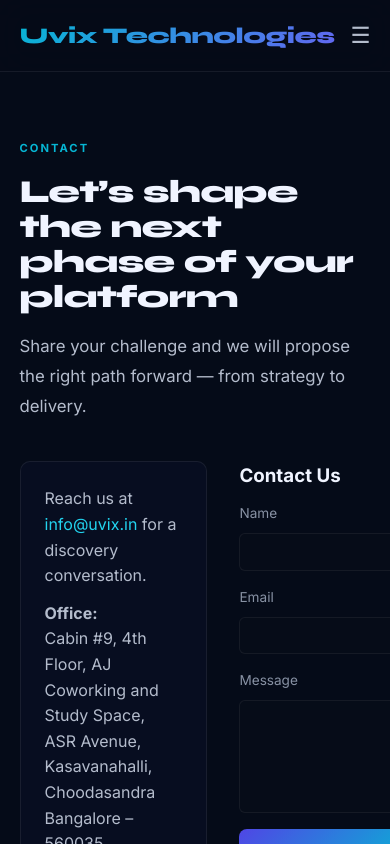
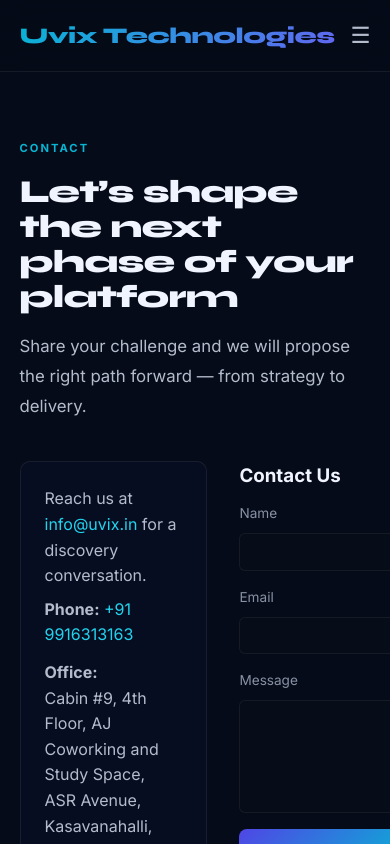
Before and after one commit to nitishbhardwajid-beep/Uvix, a Next.js app: page /contact in a window 390 px wide. Shown: the top 844 px of the page. Built offline with nearby package versions, Linux system fonts and the light colour scheme.

Commit message:
Show phone number on main contact page

```diff
--- a/app/contact/page.js
+++ b/app/contact/page.js
@@ -18,6 +18,7 @@
         <div className="contact-layout" style={{ display: 'grid', gridTemplateColumns: '1fr 420px', gap: '2rem', alignItems: 'start' }}>
           <div className="contact-card">
             <p>Reach us at <a href={`mailto:${contactDetails.email}`}>{contactDetails.email}</a> for a discovery conversation.</p>
+            <p style={{ marginTop: '0.5rem' }}><strong>Phone:</strong> <a href={`tel:${contactDetails.phone}`}>{contactDetails.phone}</a></p>
             <p style={{ marginTop: '0.75rem', whiteSpace: 'pre-line' }}><strong>Office:</strong><br />{contactDetails.address}</p>
             <p style={{ marginTop: '1rem' }}>Prefer a meeting? Book a free 30-minute discovery call and we'll prepare a short technical proposal.</p>
             <div className="cta-actions" style={{ justifyContent: 'flex-start', marginTop: '1.5rem' }}>
```
